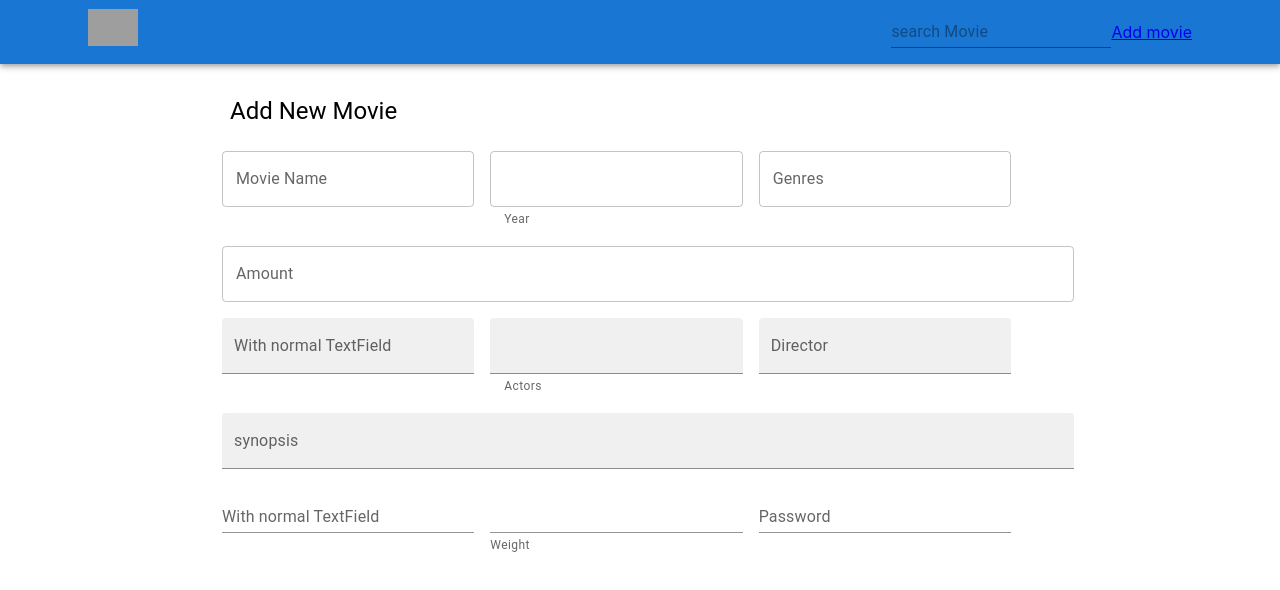
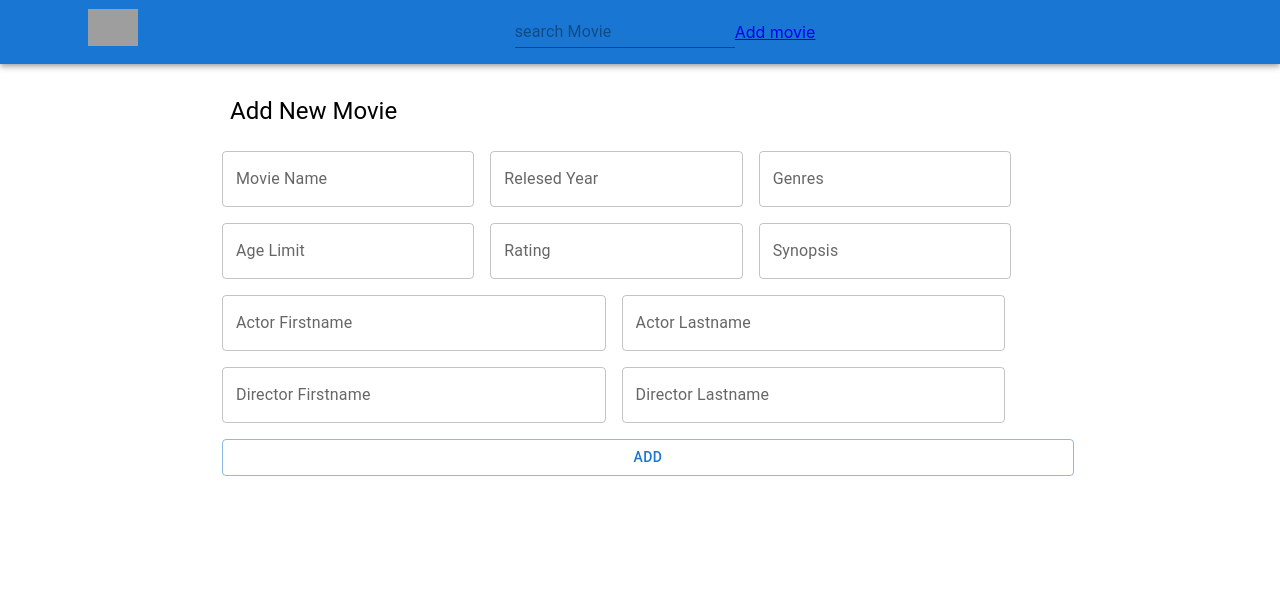
Before and after one commit to gayatri89/movie-assignment, a React (Create React App) app: page /create-movie in a window 1280 px wide. Shown: the top 590 px of the page. Built offline with nearby package versions, Linux system fonts and the light colour scheme; no server answers; grey boxes are pictures that could not be loaded.

Commit message:
create movie

```diff
--- a/src/App.tsx
+++ b/src/App.tsx
@@ -1,5 +1,4 @@
-import React, { useEffect, useState } from "react";
-import "./App.css";
+import React, { useEffect, useState } from "react";import "./App.css";
 import { MovieList } from "./components/MovieList";
 import { Button, Container, Grid, Icon } from "@mui/material";
 import { MovieFilter } from "./components/MovieFilter";
@@ -10,9 +9,22 @@ import Box from "@mui/material/Box";
 import Toolbar from "@mui/material/Toolbar";
 import Typography from "@mui/material/Typography";
 import { Link, BrowserRouter, Route, Routes } from "react-router-dom";
+import { fetchMovies } from "./api/Api";
 
 function App() {
   const [inputValue, setInputValue] = useState("");
+  const [count, setCount] = useState();
+
+  useEffect(() => {
+    const api = async () => {
+      const data = await fetchMovies("http://localhost:3002/api/movies");
+      console.log('count',data.length)
+      setCount(data.length)
+    };
+
+    api();
+  }, []);
+
 
   return (
     <BrowserRouter>
@@ -35,7 +47,13 @@ function App() {
             </Typography>
 
             <MovieFilter value={inputValue} setInputValue={setInputValue} />
-            <Link to="/create-movie">Add movie</Link>
+            <Link to="/create-movie">Add movie </Link>
+            <Typography
+              variant="h6"
+              noWrap
+              component="div"
+              sx={{ flexGrow: 1, display: { xs: "none", sm: "block" } }}
+            > {count}</Typography>
           </Toolbar>
         </Container>
       </AppBar>
--- a/src/api/Api.tsx
+++ b/src/api/Api.tsx
@@ -1,25 +1,30 @@
 export const fetchMovies = async (url:string) => {
-    const response = await fetch("http://localhost:3002/api/movies")
+    const response = await fetch(url)
     const { data } = await response.json()
+    console.log(data.length,'count')
     return data
 }
 
-/**
-export const createMovie = async () => {
-  console.log('posting.....')
+
+export const createMovie = async (obj) => {
+  console.log('posting.....',obj)
   const requestOptions = {
     method: 'POST',
     headers: { 'Content-Type': 'application/json' },
-    body: JSON.stringify({
-      name: 'test from client'
-    })
+    body: JSON.stringify(obj)
   }
 
-  const response = await fetch('http://localhost:3002/api/movies',requestOptions);
-  const data = await response.json();
-  console.log('post response:', data)
+  const response = await fetch('http://localhost:3002/api/movies',requestOptions)
+  const data = await response.json()
+  console.log('post response:', data['status'])
+  return data;
 }
-*/
+
+export const movieCount = async () => {
+  const response = await fetch('http://localhost:3002/api/movies')
+  const { data } = await response.json()
+  return data
+}
 
 export const filterMoviesGen = (arrObj) => {
     //console.log('Entry', arrObj)
--- a/src/components/Movie.tsx
+++ b/src/components/Movie.tsx
@@ -1,27 +1,38 @@
-import { type } from "os";
-import Typography from '@mui/material/Typography';
-import { Card, CardContent, Grid, CardMedia, CardHeader, CardActions, IconButton, Rating } from '@mui/material';
+import Typography from "@mui/material/Typography";
+import { Card, CardContent, Grid, CardMedia, Rating } from "@mui/material";
 
 type movieProps = {
-    actors : [{
-        firstName:string,
-        lastName:string
-    }],
-    ageLimit: number,
-    director: {firstName: String, lastName: String},
-    genres: [],
-    name: String,
-    rating: number,
-    synopsis: String,
-    year: number
+  actors: [
+    {
+      firstName: string;
+      lastName: string;
     }
+  ];
+  ageLimit: number;
+  director: { firstName: String; lastName: String };
+  genres: [];
+  name: String;
+  rating: number;
+  synopsis: String;
+  year: number;
+};
 
-export const Movie = ({actors,ageLimit,director,genres,name,rating,synopsis,year}:movieProps,key) => {
-
-    return(
+export const Movie = (
+  {
+    actors,
+    ageLimit,
+    director,
+    genres,
+    name,
+    rating,
+    synopsis,
+    year,
+  }: movieProps,
+  key
+) => {
+  return (
     <Grid item xs={2} sm={4} md={4} key={key}>
       <Card>
-
         <CardMedia
           component="img"
           height="140"
@@ -30,26 +41,36 @@ export const Movie = ({actors,ageLimit,director,genres,name,rating,synopsis,year
         />
 
         <CardContent>
-                    <Typography variant="h6" gutterBottom>{name}</Typography>
-                    <Typography variant="subtitle2" >{`Release Year: ${year}`}</Typography>
-                    <Typography variant="button" display="block" gutterBottom>{genres.join(', ')}</Typography>
-                    <Rating name="read-only" value={ rating && rating} readOnly />
+          <Typography variant="h6" gutterBottom>
+            {name}
+          </Typography>
+          <Typography variant="subtitle2">{`Release Year: ${year}`}</Typography>
+          <Typography variant="button" display="block" gutterBottom>
+            {genres.join(", ")}
+          </Typography>
+          <Rating name="read-only" value={rating && rating} readOnly />
 
           <Typography variant="body2" gutterBottom>
-                        {actors.map((actor,index)=>{
-                            return(
-                            <b><i>
-                                { actors &&
-                                    index == actors.length - 1 ? `${actor.firstName +' '+ actor.lastName }` : `${actor.firstName +' '+ actor.lastName }, `}
-                            </i></b>)
+            {actors.map((actor, index) => {
+              return (
+                <b key={index}>
+                  <i>
+                    {actors && index === actors.length - 1
+                      ? `${actor.firstName + " " + actor.lastName}`
+                      : `${actor.firstName + " " + actor.lastName}, `}
+                  </i>
+                </b>
+              );
             })}
           </Typography>
           <Typography variant="body2" gutterBottom>
-                        <b><i>Directed By: </i></b>{ director &&  `${director.firstName + ' ' + director.lastName}` }
+            <b>
+              <i>Directed By: </i>
+            </b>
+            {director && `${director.firstName + " " + director.lastName}`}
           </Typography>
         </CardContent>
-
       </Card>
     </Grid>
-    )
-}
+  );
+};
--- a/src/components/MovieForm.tsx
+++ b/src/components/MovieForm.tsx
@@ -8,22 +8,32 @@ import InputLabel from "@mui/material/InputLabel";
 import FormHelperText from "@mui/material/FormHelperText";
 import FormControl from "@mui/material/FormControl";
 import TextField from "@mui/material/TextField";
-import { Grid, Typography } from "@mui/material";
+import { Button, Grid, Typography } from "@mui/material";
 import { Container } from "@mui/system";
 
-//import { fetchMovies, filterMoviesGen } from "../api/Api";
+import { createMovie } from "../api/Api";
 import { useEffect, useState } from "react";
 
-interface State {
-  amount: string;
-  password: string;
-  weight: string;
-  weightRange: string;
-  showPassword: boolean;
+type State = {
+  director: {
+    firstName: string;
+    lastName: string;
+  };
+  name: string;
+  year: number;
+  genres: [];
+  ageLimit: number;
+  rating: number;
+  actors: [
+    {
+      firstName: string;
+      lastName: string;
     }
+  ];
+  synopsis: string;
+};
 
 export function MovieForm() {
-
   /**  useEffect(() => {
       console.log('I am inside the movie posts')
     // POST request using fetch inside useEffect React hook
@@ -68,20 +78,84 @@ export function MovieForm() {
   // empty dependency array means this effect will only run once (like componentDidMount in classes)
   //}, []); */
 
-  const [values, setValues] = useState({
+  let [data, setData] = useState({
     name: "",
     year: "",
-    genres: "",
+    genres: [],
     ageLimit: "",
-    rating: '',
-    actors: '',
-    director: '',
-    synopsis: ''
+    rating: "",
+    actors: [
+      {
+        firstName: "",
+        lastName: "",
+      },
+    ],
+    director: {
+      firstName: "",
+      lastName: "",
+    },
+    synopsis: "",
   });
 
-  const handleChange = () => {
-      console.log('onchange')
+  let [moviname, setMoviName] = useState("");
+  let [year, setYear] = useState("");
+  let [genres, setGenres] = useState('');
+  let [ageLimit, setAgeLimit] = useState("");
+  let [rating, setRating] = useState("");
+  let [actorFirstname, setActorFirstName] = useState("");
+  let [actorLastname, setActorLastName] = useState("");
+  let [directorFirstname, setDirectorFirstName] = useState("");
+  let [directorLastname, setDirectorLastName] = useState("");
+  let [synopsis, setSynopsis] = useState("");
+  let [message, setMessage] = useState('');
+
+  const handleSubmit = async (e) => {
+    e.preventDefault();
+
+    setData({
+        name: moviname,
+        year: year,
+        genres: [genres],
+        ageLimit: ageLimit,
+        rating: rating,
+        actors: [
+          {
+            firstName: actorFirstname,
+            lastName: actorLastname,
+          },
+        ],
+        director: {
+          firstName: directorFirstname,
+          lastName: directorLastname,
+        },
+        synopsis: synopsis,
+      })
+    console.log("submitting...", data);
+      try {
+        const response = await createMovie(data)
+        console.log('msg',response)
+        if (response.status === 'success') {
+            setMoviName("");
+            setYear("");
+            setGenres('');
+            setAgeLimit('');
+            setRating('');
+            setSynopsis('');
+            setActorFirstName('')
+            setActorLastName('');
+            setDirectorFirstName('');
+            setDirectorLastName('');
+            setMessage("Movie created successfully");
+          } else {
+            setMessage("Some error occured");
           }
+      } catch (err) {
+          console.log(err);
+      }
+
+
+
+  };
 
   return (
     <Container maxWidth="md" component="main">
@@ -90,107 +164,112 @@ export function MovieForm() {
           Add New Movie
         </Typography>
       </Box>
+
       <Box sx={{ display: "flex", flexWrap: "wrap" }}>
+      <div className="message">{message ? <p>{message}</p> : null}</div>
+
+        <form onSubmit={(e) => handleSubmit(e)}>
           <div>
             <TextField
               label="Movie Name"
-            id="outlined-start-adornment"
+              name="movie-name"
+              onChange={(e) => setMoviName(e.target.value)}
+              value={moviname}
               sx={{ m: 1, width: "25ch" }}
             />
+
             <FormControl sx={{ m: 1, width: "25ch" }} variant="outlined">
-            <OutlinedInput
-              id="outlined-adornment-year"
-              value=''
-              aria-describedby="outlined-year-helper-text"
+              <TextField
+                label="Relesed Year"
+                name="year"
+                onChange={(e) => setYear(e.target.value)}
+                value={year}
               />
-            <FormHelperText id="outlined-year-helper-text">
-              Year
-            </FormHelperText>
             </FormControl>
 
             <FormControl sx={{ m: 1, width: "25ch" }} variant="outlined">
-            <InputLabel htmlFor="outlined-adornment-password">
-              Genres
-            </InputLabel>
-            <OutlinedInput
-              id="outlined-adornment-genres"
-              type="text"
-              value=''
-              label="Password"
-            />
-          </FormControl>
-          <FormControl fullWidth sx={{ m: 1 }}>
-            <InputLabel htmlFor="outlined-adornment-amount">Amount</InputLabel>
-            <OutlinedInput
-              id="outlined-adornment-ageLimit"
-              value=''
-              label="ageLimit"
+              <TextField
+                label="Genres"
+                name="genres"
+                onChange={(e) => setGenres(e.target.value)}
               />
             </FormControl>
           </div>
+
           <div>
             <TextField
-            label="With normal TextField"
-            id="filled-start-adornment"
+              label="Age Limit"
+              name="age-limit"
               sx={{ m: 1, width: "25ch" }}
-            variant="filled"
-            value=''
+              onChange={(e) => {
+                setAgeLimit(e.target.value);
+              }}
             />
-          <FormControl sx={{ m: 1, width: "25ch" }} variant="filled">
-            <FilledInput
-              id="filled-adornment-actors"
-              value={values.actors}
-              aria-describedby="filled-actors-helper-text"
+
+            <FormControl sx={{ m: 1, width: "25ch" }} variant="outlined">
+              <TextField
+                label="Rating"
+                name="rating"
+                onChange={(e) => setRating(e.target.value)}
+                value={rating}
               />
-            <FormHelperText id="filled-director-helper-text">
-              Actors
-            </FormHelperText>
             </FormControl>
-          <FormControl sx={{ m: 1, width: "25ch" }} variant="filled">
-            <InputLabel htmlFor="filled-adornment-director">
-              Director
-            </InputLabel>
-            <FilledInput
-              id="filled-adornment-password"
-              type="text"
-              value='' />
+
+            <FormControl sx={{ m: 1, width: "25ch" }}>
+              <TextField
+                label="Synopsis"
+                name="synopsis"
+                onChange={(e) => setSynopsis(e.target.value)}
+                value={synopsis}
+              />
             </FormControl>
-          <FormControl fullWidth sx={{ m: 1 }} variant="filled">
-            <InputLabel htmlFor="filled-adornment-synopsis">synopsis</InputLabel>
-            <FilledInput
-              id="filled-adornment-synopsis"
-              value=''
+
+            <FormControl sx={{ m: 1, width: "38ch" }} variant="outlined">
+              <TextField
+                label="Actor Firstname"
+                name="actor-firstname"
+                onChange={(e) => setActorFirstName(e.target.value)}
+                value={actorFirstname}
+              />
+            </FormControl>
+
+            <FormControl sx={{ m: 1, width: "38ch" }} variant="outlined">
+              <TextField
+                label="Actor Lastname"
+                name="actor-lastname"
+                onChange={(e) => setActorLastName(e.target.value)}
+                value={actorLastname}
+              />
+            </FormControl>
+
+            <FormControl sx={{ m: 1, width: "38ch" }}>
+              <TextField
+                label="Director Firstname"
+                name="director-firstname"
+                onChange={(e) => setDirectorFirstName(e.target.value)}
+                value={directorFirstname}
+              />
+            </FormControl>
+
+            <FormControl sx={{ m: 1, width: "38ch" }}>
+              <TextField
+                label="Director Lastname"
+                name="director-lastname"
+                onChange={(e) => setDirectorLastName(e.target.value)}
+                value={directorLastname}
               />
             </FormControl>
           </div>
+
           <div>
-          <TextField
-            label="With normal TextField"
-            id="standard-start-adornment"
-            sx={{ m: 1, width: "25ch" }}
-            variant="standard"
-          />
-          <FormControl variant="standard" sx={{ m: 1, mt: 3, width: "25ch" }}>
-            <Input
-              id="standard-adornment-weight"
-              value=''
+            <FormControl fullWidth sx={{ m: 1 }}>
+              <Button type="submit" variant="outlined">
+                Add
+              </Button>
+            </FormControl>
+          </div>
+        </form>
 
-            />
-            <FormHelperText id="standard-weight-helper-text">
-              Weight
-            </FormHelperText>
-          </FormControl>
-          <FormControl sx={{ m: 1, width: "25ch" }} variant="standard">
-            <InputLabel htmlFor="standard-adornment-password">
-              Password
-            </InputLabel>
-            <Input
-              id="standard-adornment-password"
-              type="text"
-            />
-          </FormControl>
-
-        </div>
       </Box>
     </Container>
   );
--- a/src/components/MovieList.tsx
+++ b/src/components/MovieList.tsx
@@ -1,10 +1,9 @@
 import { Movie } from "./Movie";
 import { Grid } from "@mui/material";
 import { useEffect, useState } from "react";
-import { fetchMovies, filterMoviesGen } from "../api/Api";
+import { fetchMovies } from "../api/Api";
 import { MovieGenres } from "./MovieGenres";
 import { Box, Container } from "@mui/system";
-
 
 type movieProps = {
   ageLimit: Number;
@@ -14,14 +13,15 @@ type movieProps = {
   rating: Number;
   actors: [
     {
-        firstName: string
-        lastName: string
-    }]
+      firstName: string;
+      lastName: string;
+    }
+  ];
   synopsis: String;
   year: Number;
 };
 export const MovieList = (props) => {
-   // console.log('props',props.inputValue)
+  // console.log('props',props.inputValue)
 
   const [moviesData, setMoviesData] = useState([]);
   const [movieGenres, setMovieGenres] = useState([]);
@@ -62,7 +62,7 @@ export const MovieList = (props) => {
           {movieGenres.map((item, index) => {
             //console.log(item);
             return (
-              <li>
+              <li key={index}>
                 <MovieGenres gen={item} key={index} />
               </li>
             );
@@ -71,15 +71,17 @@ export const MovieList = (props) => {
       </Box>
 
       <Grid container spacing={4}>
-        {moviesData
-          .filter((movieItems: movieProps) => {
-             // console.log()
+        {moviesData &&
+          moviesData
+            .filter((movieItems: movieProps) => {
+              // console.log()
 
-            return movieItems.name && movieItems.name.toLocaleLowerCase().includes(props.inputValue);
-          })
-          .map((value, index) => (
-            <Movie {...value} key={index} />
-          ))}
+              return (
+                movieItems.name &&
+                movieItems.name.toLocaleLowerCase().includes(props.inputValue)
+              );
+            })
+            .map((value, index) => <Movie {...value} key={index} />)}
       </Grid>
     </Container>
   );
```
Lines whose indentation alone changed are shown as unchanged.
